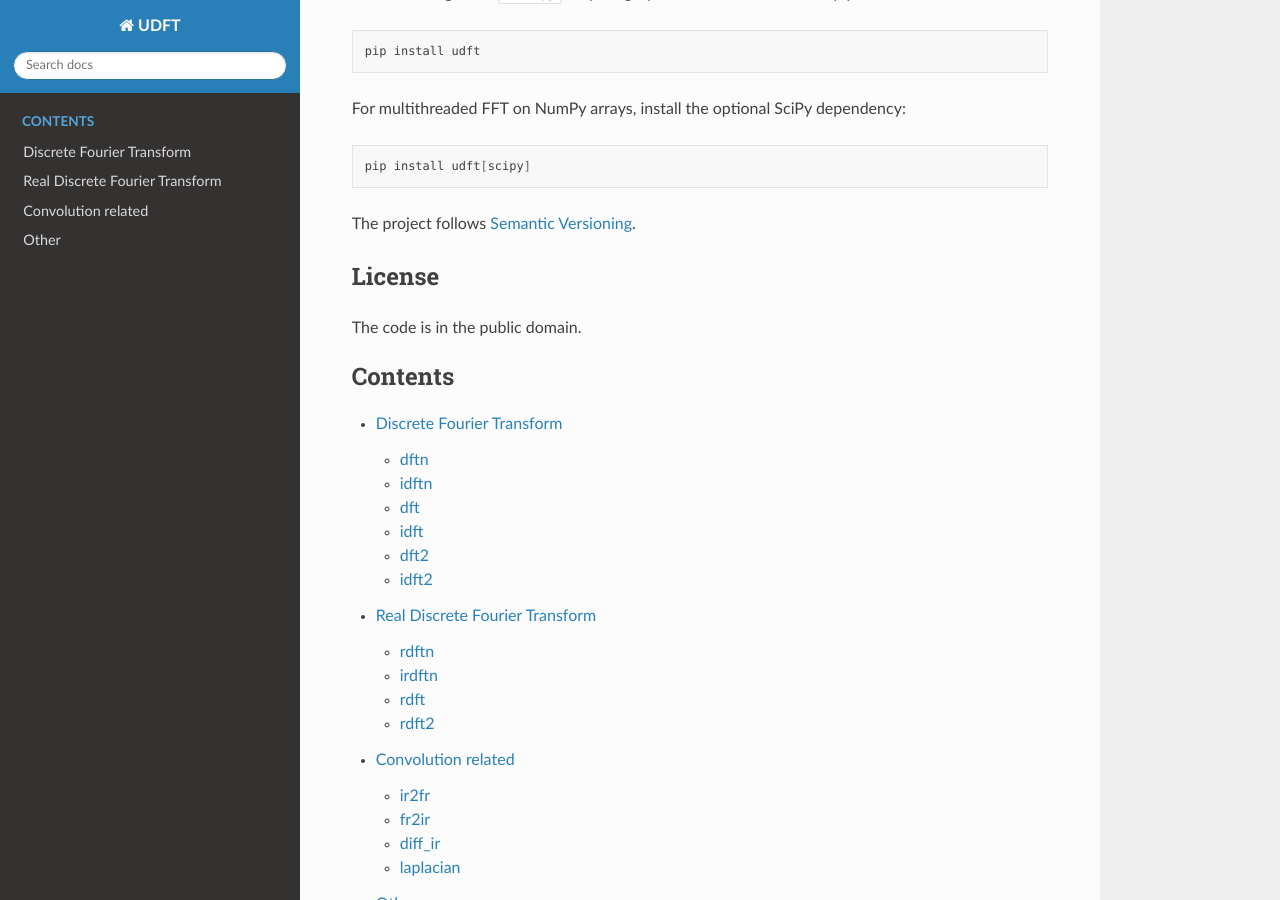
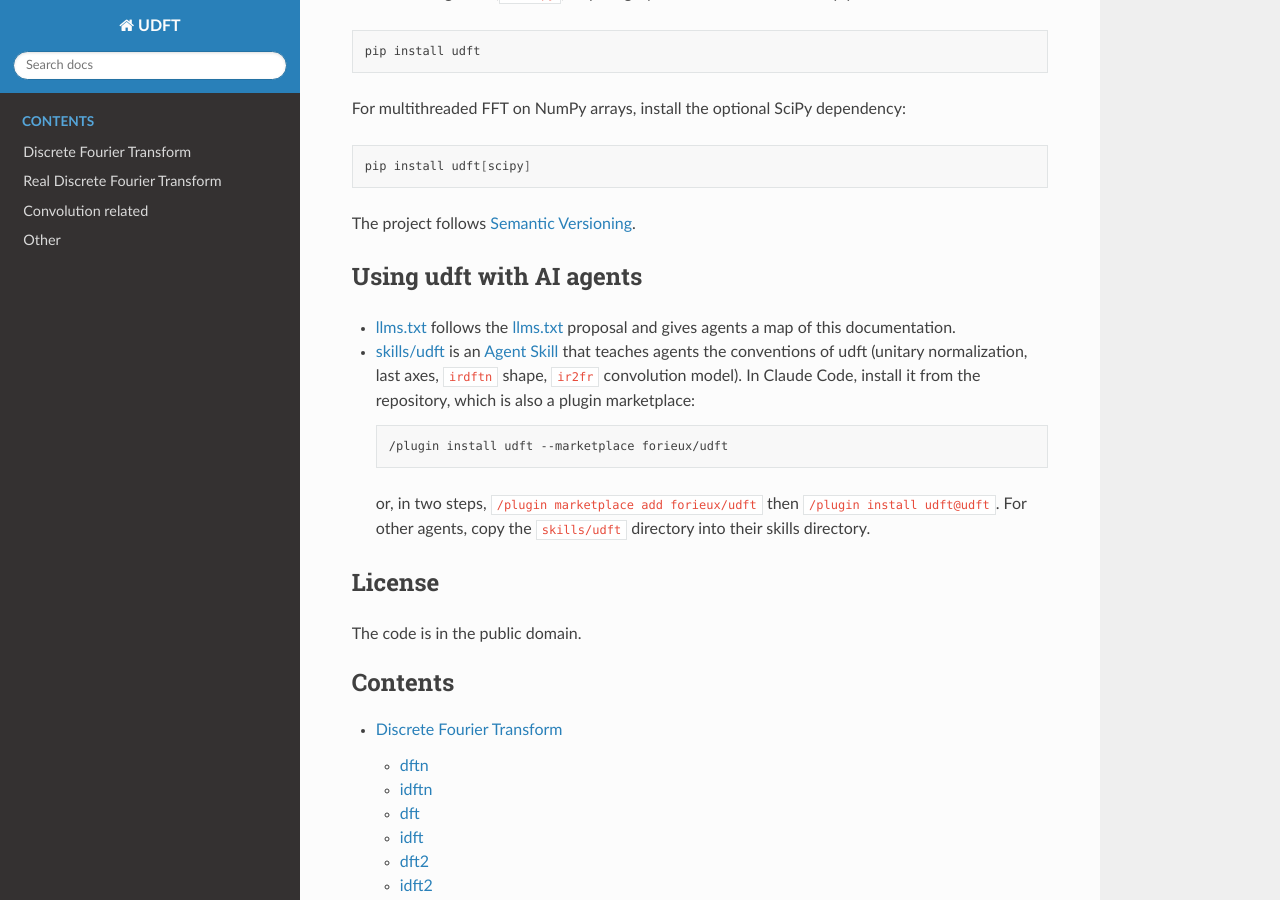
Before and after one commit to forieux/udft, a Sphinx documentation site: the page built from docs/index.rst, in a window 1280 px wide and 900 px high, scrolled down 853 px. Built offline with Sphinx 7.4.7 and the Read the Docs theme 3.1.0, drawn with Linux system fonts in a browser that asks for light colours.

Commit message:
Add AI compat

```diff
--- a/docs/index.rst
+++ b/docs/index.rst
@@ -70,6 +70,25 @@ For multithreaded FFT on NumPy arrays, install the optional SciPy dependency:
 
 The project follows `Semantic Versioning <https://semver.org/spec/v2.0.0.html>`_.
 
+Using udft with AI agents
+=========================
+
+- `llms.txt <llms.txt>`__ follows the `llms.txt <https://llmstxt.org/>`__
+  proposal and gives agents a map of this documentation.
+- `skills/udft <https://github.com/forieux/udft/tree/main/skills/udft>`_ is an
+  `Agent Skill <https://agentskills.io>`_ that teaches agents the conventions
+  of udft (unitary normalization, last axes, ``irdftn`` shape, ``ir2fr``
+  convolution model). In Claude Code, install it from the repository, which is
+  also a plugin marketplace:
+
+  .. code-block:: text
+
+     /plugin install udft --marketplace forieux/udft
+
+  or, in two steps, ``/plugin marketplace add forieux/udft`` then ``/plugin
+  install udft@udft``. For other agents, copy the ``skills/udft`` directory
+  into their skills directory.
+
 License
 =======
 
--- a/llms.txt
+++ b/llms.txt
@@ -41,7 +41,7 @@ S = udft.dftn(stack, ndim=2)                # == udft.dft2(stack)
 - [API documentation](https://udft.readthedocs.io/en/stable/udft.html): rendered reference for all public functions, grouped below.
 - Complex transforms: `dftn(x, ndim=None)`, `idftn(x, ndim=None)`, `dft(x)`, `idft(x)` (last axis), `dft2(x)`, `idft2(x)` (last 2 axes). Output has the input shape.
 - Real transforms: `rdftn(x, ndim=None)`, `rdft(x)`, `rdft2(x)`; inverse `irdftn(X, shape)`.
-- Convolution helpers: `ir2fr(imp_resp, shape, origin=None, real=True)`, `fr2ir(freq_resp, shape, origin=None, real=True)`, `diff_ir(ndim=1, axis=0, norm=True, like=None)` (first-order difference), `laplacian(ndim, norm=False, like=None)`.
+- Convolution helpers: `ir2fr(imp_resp, shape, origin=None, real=True)`, `fr2ir(freq_resp, shape, origin=None, real=True, inshape=None)` (pass `inshape`, the grid shape given to `ir2fr`, when its last axis may be odd), `diff_ir(ndim=1, axis=0, norm=True, like=None)` (first-order difference), `laplacian(ndim, norm=False, like=None)`.
 - Other: `hnorm(X, inshape)` (Hermitian l2 norm), `crandn(shape, like=None)` (unitary DFT of real white Gaussian noise, i.e. complex normal with variance 1).
 
 ## Docs
@@ -49,6 +49,8 @@ S = udft.dftn(stack, ndim=2)                # == udft.dft2(stack)
 - [Documentation home](https://udft.readthedocs.io/en/stable/index.html): mathematical background (unitary DFT, Parseval, `H = F* Λ F`) and installation.
 - [README](https://raw.githubusercontent.com/forieux/udft/main/README.md): project overview.
 
+- [Agent skill `SKILL.md`](https://raw.githubusercontent.com/forieux/udft/main/skills/udft/SKILL.md): conventions, convolution model, recipes and pitfalls for writing code with udft. Install in Claude Code with `/plugin install udft --marketplace forieux/udft`.
+
 ## Optional
 
 - [Changelog](https://raw.githubusercontent.com/forieux/udft/main/CHANGELOG.md): version history; v4.0.0 dropped pyfftw and the `lib=` keyword in favor of array-api-compat.
```
Also changed, not shown: README.md (+19 -0 lines).
